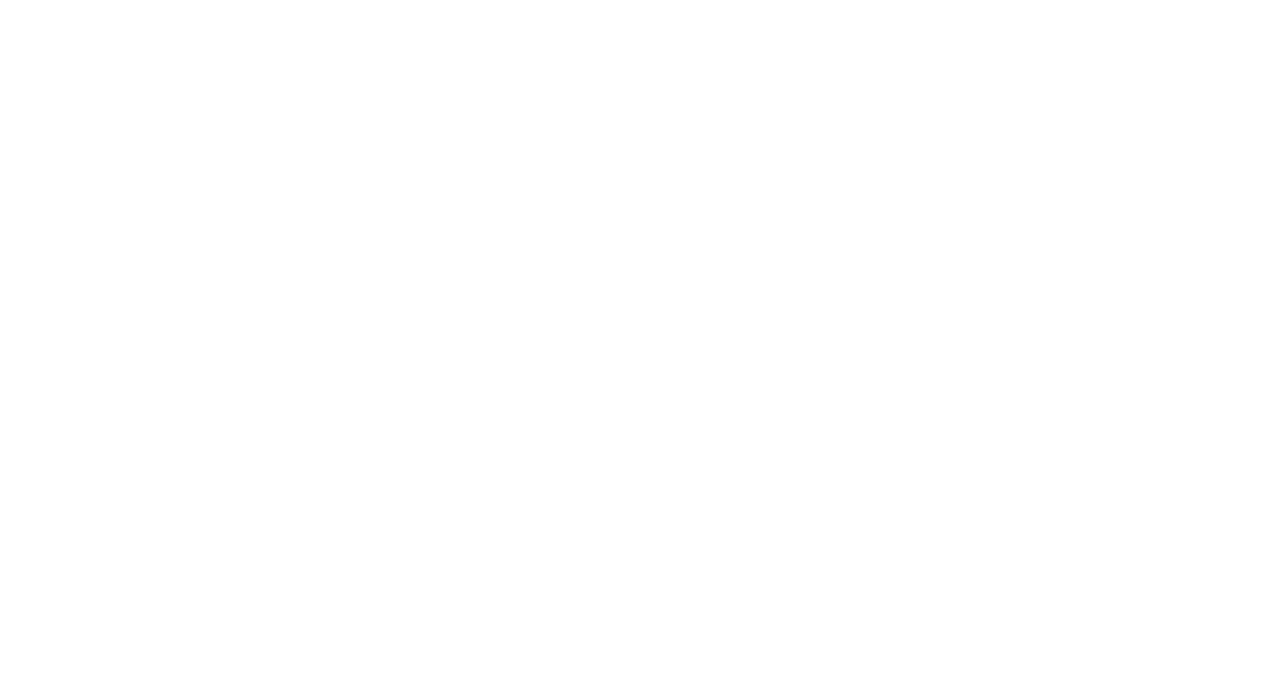
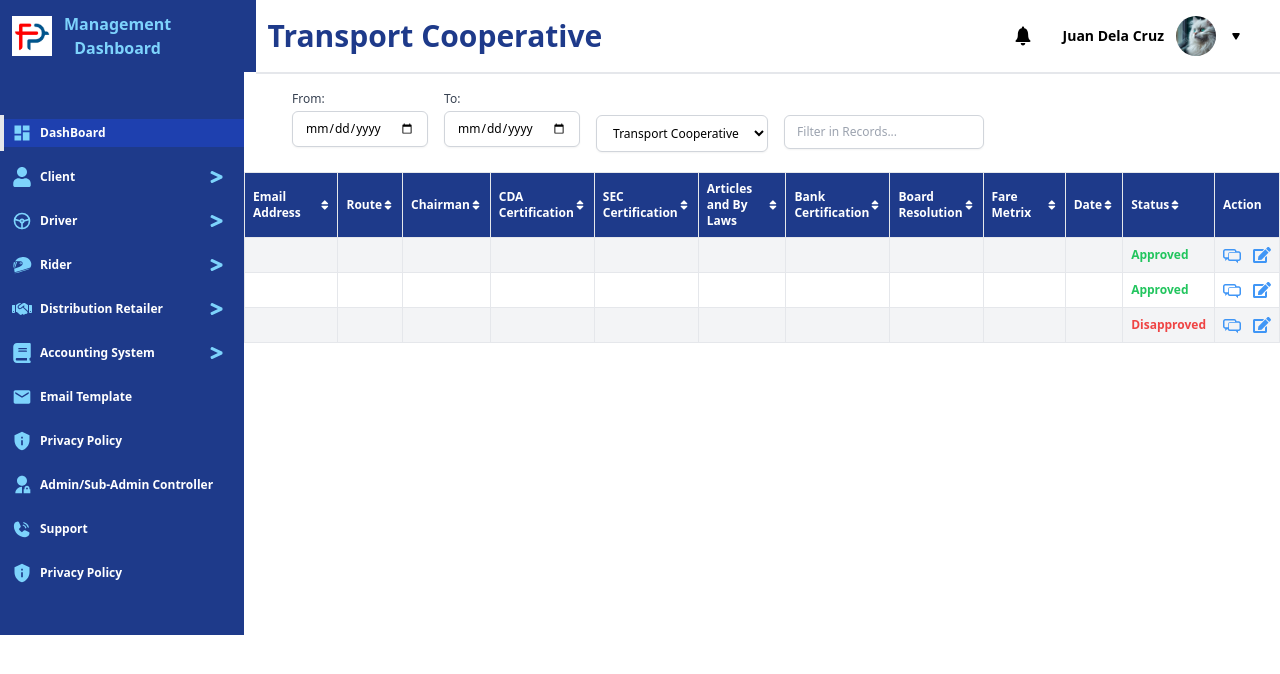
Before and after one commit to dy-chrstn/Seapps-Filipay-Web, a React (Vite) app in the folder client/: page /TransportCooperative in a window 1280 px wide. Before the commit this address had no page. Shown: the top 674 px of the page. Built offline with nearby package versions, Linux system fonts and the light colour scheme.

Commit message:
Updated Header Title, Transparent Caret on Dashboard, and Transport Cooperative Page

```diff
--- a/client/src/App.tsx
+++ b/client/src/App.tsx
@@ -2,7 +2,7 @@
 import Stations from './pages/administrator/stations';
 import Login from './pages/login';
 import Dashboard from './pages/dashboard'
-import TransportCooperation from './pages/clientSubmenu/TransportCooperation';
+import TransportCooperative from './pages/ClientSubPages/TransportCooperative';
 
 
 
@@ -12,7 +12,7 @@
       {/* <Route path='/' element={<Dashboard />} /> */}
       <Route path='/' element={<Login />} />
       <Route path='/dashboard' element={<Dashboard />} />
-      <Route path='/TransportCooperation' element={<TransportCooperation />} />
+      <Route path='/TransportCooperative' element={<TransportCooperative />} />
       <Route path='/stations' element={<Stations />} />
 
     </Routes>
--- a/client/src/components/Dashboard/Menu/SubMenus/ClientSubMenu.tsx
+++ b/client/src/components/Dashboard/Menu/SubMenus/ClientSubMenu.tsx
@@ -24,7 +24,7 @@
 
     return (
         // <div className='bg-blue-900 w-52 ml-10 p-2 pl-1 rounded-lg'>
-        <div onClick = {() => navigatePage('/TransportCooperation')}className={`bg-blue-900 w-52 ${isMenuFull ? 'ml-10' : 'absolute left-16 top-20 '} p-2 pl-1 rounded-lg`}>
+        <div onClick = {() => navigatePage('/TransportCooperative')}className={`bg-blue-900 w-52 ${isMenuFull ? 'ml-10' : 'absolute left-16 top-20 '} p-2 pl-1 rounded-lg`}>
 
             <div className='border-l-4 border-blue-900 hover:border-white duration-300 w-48 py-1 '>
                 <div className='relative bg-blue-900 w-full'>
--- /dev/null
+++ b/client/src/components/Dashboard/Menu/menu.css
@@ -0,0 +1,3 @@
+.transparent-caret {
+    caret-color: transparent;
+}
--- /dev/null
+++ b/client/src/components/Dashboard/Tables/TransportCoopTable.tsx
@@ -0,0 +1,178 @@
+import { useState } from 'react';
+import { FaSort, FaSortUp, FaSortDown, FaEdit } from "react-icons/fa";
+import { TiMessages } from 'react-icons/ti';
+import { MdOutlineSearch } from "react-icons/md";
+
+const TransportCoopTable = () => {
+  const [sortOrder, setSortOrder] = useState<{
+    column: string | null;
+    ascending: boolean;
+  }>({
+    column: null,
+    ascending: true,
+  });
+
+  const [searchQuery, setSearchQuery] = useState<string>('');
+
+  const handleSort = (column: string) => {
+    if (sortOrder.column === column) {
+      if (sortOrder.ascending) {
+        setSortOrder({ column, ascending: false });
+      } else {
+        // Reset sorting to default state after the third click
+        setSortOrder({ column: null, ascending: true });
+      }
+    } else {
+      setSortOrder({ column, ascending: true });
+    }
+  };
+
+  const renderSortingIcon = (column: string) => {
+    if (sortOrder.column === column) {
+      if (sortOrder.ascending) {
+        return <FaSortUp />;
+      } else {
+        return <FaSortDown />;
+      }
+    }
+    return <FaSort />;
+  };
+
+  // Placeholder data for the table body
+  const data = [
+    { email: ' ', route: '', chairman: '', cda: '', sec: '', articles: '', bank: '', resolution: '', fare: '', date: '', status: 'Approved' },
+    { email: ' ', route: '', chairman: '', cda: '', sec: '', articles: '', bank: '', resolution: '', fare: '', date: '', status: 'Approved' },
+    { email: ' ', route: '', chairman: '', cda: '', sec: '', articles: '', bank: '', resolution: '', fare: '', date: '', status: 'Disapproved' },
+  ];
+
+  return (
+    <div className="container mx-auto mt-5">
+
+      <div className="flex ml-12 flex-row ">
+        <div className="flex-4 items-center">
+          <label htmlFor="fromDate" className="block text-xs text-gray-700">From:</label>
+          <input type="date" id="fromDate" className="mt-1 block w-full py-2 px-3 border border-gray-300 bg-white rounded-md shadow-sm focus:outline-none focus:ring-indigo-500 focus:border-indigo-500 sm:text-xs" />
+        </div>
+
+        <div className="flex-4 ml-4">
+          <label htmlFor="toDate" className="block text-xs text-gray-700">To:</label>
+          <input type="date" id="toDate" className="mt-1 block w-full py-2 px-3 border border-gray-300 bg-white rounded-md shadow-sm focus:outline-none focus:ring-indigo-500 focus:border-indigo-500 sm:text-xs" />
+        </div>
+
+        <div className="flex-4 ml-4">
+          <select id="filter" name="filter" className="mt-6 block w-full py-2 px-3 border border-gray-300 bg-white rounded-md shadow-sm focus:outline-none focus:ring-indigo-500 focus:border-indigo-500 sm:text-xs">
+            <option value="all">Transport Cooperative</option>
+            <option value="Sample1">Sample 1</option>
+            <option value="Sample2">Sample 2</option>
+          </select>
+        </div>
+
+        <div className="flex-4 ml-4 mt-5">
+        <input
+      type="text"
+      id="search"
+      className="mt-1 block w-full py-2 px-3 border border-gray-300 bg-white rounded-md shadow-sm focus:outline-none focus:ring-indigo-500 focus:border-indigo-500 sm:text-xs"
+      placeholder="Filter in Records..."
+      value={searchQuery}
+      onChange={(e) => setSearchQuery(e.target.value)}
+    />
+
+
+      </div>
+      </div>
+
+
+      <table className="table-auto border-collapse w-auto mt-5 mx-auto text-xs text-left">
+        <thead>
+          <tr className="bg-blue-900 text-white font-normal">
+            <th className="border px-2 py-2" onClick={() => handleSort('email')}>
+              <div className="flex items-center">
+                Email Address {renderSortingIcon('email')}
+              </div>
+            </th>
+            <th className="border px-2 py-2" onClick={() => handleSort('route')}>
+              <div className="flex items-center">
+                Route {renderSortingIcon('route')}
+              </div>
+            </th>
+            <th className="border px-2 py-2" onClick={() => handleSort('chairman')}>
+              <div className="flex items-center">
+                Chairman {renderSortingIcon('chairman')}
+              </div>
+            </th>
+            <th className="border px-2 py-2" onClick={() => handleSort('cda')}>
+              <div className="flex items-center">
+                CDA <br/>Certification {renderSortingIcon('cda')}
+              </div>
+            </th>
+            <th className="border px-2 py-2" onClick={() => handleSort('sec')}>
+              <div className="flex items-center">
+                SEC <br/> Certification {renderSortingIcon('sec')}
+              </div>
+            </th>
+            <th className="border px-2 py-2" onClick={() => handleSort('articles')}>
+              <div className="flex items-center">
+                Articles <br/> and By Laws {renderSortingIcon('articles')}
+              </div>
+            </th>
+            <th className="border px-2 py-2" onClick={() => handleSort('bank')}>
+              <div className="flex items-center">
+                Bank<br/> Certification {renderSortingIcon('bank')}
+              </div>
+            </th>
+            <th className="border px-2 py-2" onClick={() => handleSort('resolution')}>
+              <div className="flex items-center">
+                Board<br/> Resolution {renderSortingIcon('resolution')}
+              </div>
+            </th>
+            <th className="border px-2 py-2" onClick={() => handleSort('fare')}>
+              <div className="flex items-center">
+                Fare Metrix {renderSortingIcon('fare')}
+              </div>
+            </th>
+            <th className="border px-2 py-2" onClick={() => handleSort('date')}>
+              <div className="flex items-center">
+                Date {renderSortingIcon('date')}
+              </div>
+            </th>
+            <th className="border px-2 py-2" onClick={() => handleSort('status')}>
+              <div className="flex items-center">
+                Status {renderSortingIcon('status')}
+              </div>
+            </th>
+            <th className="border px-2 py-2">
+              <div className="flex items-center">
+                Action
+              </div>
+            </th>
+          </tr>
+        </thead>
+        <tbody className='font-extrabold'>
+          {data.map((row, index) => (
+            <tr key={index} className={index % 2 === 0 ? 'bg-gray-100' : 'bg-white' }>
+
+              <td className="border px-2 py-2">{row.email}</td>
+              <td className="border px-2 py-2">{row.route}</td>
+              <td className="border px-2 py-2">{row.chairman}</td>
+              <td className="border px-2 py-2">{row.cda}</td>
+              <td className="border px-2 py-2">{row.sec}</td>
+              <td className="border px-2 py-2">{row.articles}</td>
+              <td className="border px-2 py-2">{row.bank}</td>
+              <td className="border px-2 py-2">{row.resolution}</td>
+              <td className="border px-2 py-2">{row.fare}</td>
+              <td className="border px-2 py-2">{row.date}</td>
+              <td className={`border px-2 py-2 ${row.status === 'Approved' ? 'text-green-500' : 'text-red-500'}`}>{row.status}</td>
+              <td className="border px-2 py-2">
+                <div className="flex items-center space-x-3 text-lg text-buttonDarkTeal">
+                  <TiMessages /> <FaEdit />
+                </div>
+              </td>
+            </tr>
+          ))}
+        </tbody>
+      </table>
+    </div>
+  );
+};
+
+export default TransportCoopTable;
--- /dev/null
+++ b/client/src/components/Dashboard/header.css
@@ -0,0 +1,3 @@
+.transparent-caret {
+    caret-color: transparent;
+}
--- a/client/src/components/Dashboard/header.tsx
+++ b/client/src/components/Dashboard/header.tsx
@@ -8,14 +8,17 @@
 import { FaSignOutAlt } from "react-icons/fa";
 import { useNavigate } from 'react-router-dom';
 
+
 import Menu from './Menu/menu';
 import MiniMenu from './Menu/miniMenu'
 
 interface HeaderProps {
-  onClick: () => void;
+  onClick?: () => void;
+  title: string;
+
 }
 
-const Header: React.FC<HeaderProps> = ({onClick}) => {
+const Header: React.FC<HeaderProps> = ({onClick, title }) => {
 
   const navigate = useNavigate();
 
@@ -62,7 +65,7 @@
 
 
         <div className="  pl-3 py-3 w-full  h-[10%] border-b-2 flex flex-row justify-between items-center" >
-          <p className="text-blue-900 text-3xl font-sans font-bold">Dashboard</p>
+        <p className="text-blue-900 text-3xl font-sans font-bold">{title}</p>
 
             <div onClick={(profileMenuOpen)} className="  py-1 w-[30%] flex flex-row items-center justify-end mr-10">
                   <IoIosNotifications className="mr-7" size={24} color={"black"} />
--- /dev/null
+++ b/client/src/pages/ClientSubPages/TransportCooperative.tsx
@@ -0,0 +1,21 @@
+import React from 'react';
+import Header from '../../components/Dashboard/header';
+import Menu from '../../components/Dashboard/Menu/menu';
+import TransportCoopTable from '../../components/Dashboard/Tables/TransportCoopTable';
+
+const TransportCooperative = () => {
+  return (
+    <div className="w-screen h-screen">
+        <Header title="Transport Cooperative" />
+      <div className="flex-row flex">
+
+      <Menu/>
+      <div className='flex flex-col flex-grow'>
+      <TransportCoopTable />
+      </div>
+      </div>
+      </div>
+  );
+};
+
+export default TransportCooperative;
--- a/client/src/pages/dashboard.tsx
+++ b/client/src/pages/dashboard.tsx
@@ -24,7 +24,7 @@
     }
 return (
     <div className='w-screen h-screen'>
-        <Header onClick = {openMenu}/>
+        <Header title="Dashboard"onClick = {openMenu}/>
         {menuOpen ? <Menu/> : <MiniMenu/> }
 
 
```
Also changed, not shown: client/public/Img/Dashboard/Tables/Download File Icon.svg (added), client/public/Img/Dashboard/Tables/View File Icon.svg (added).
